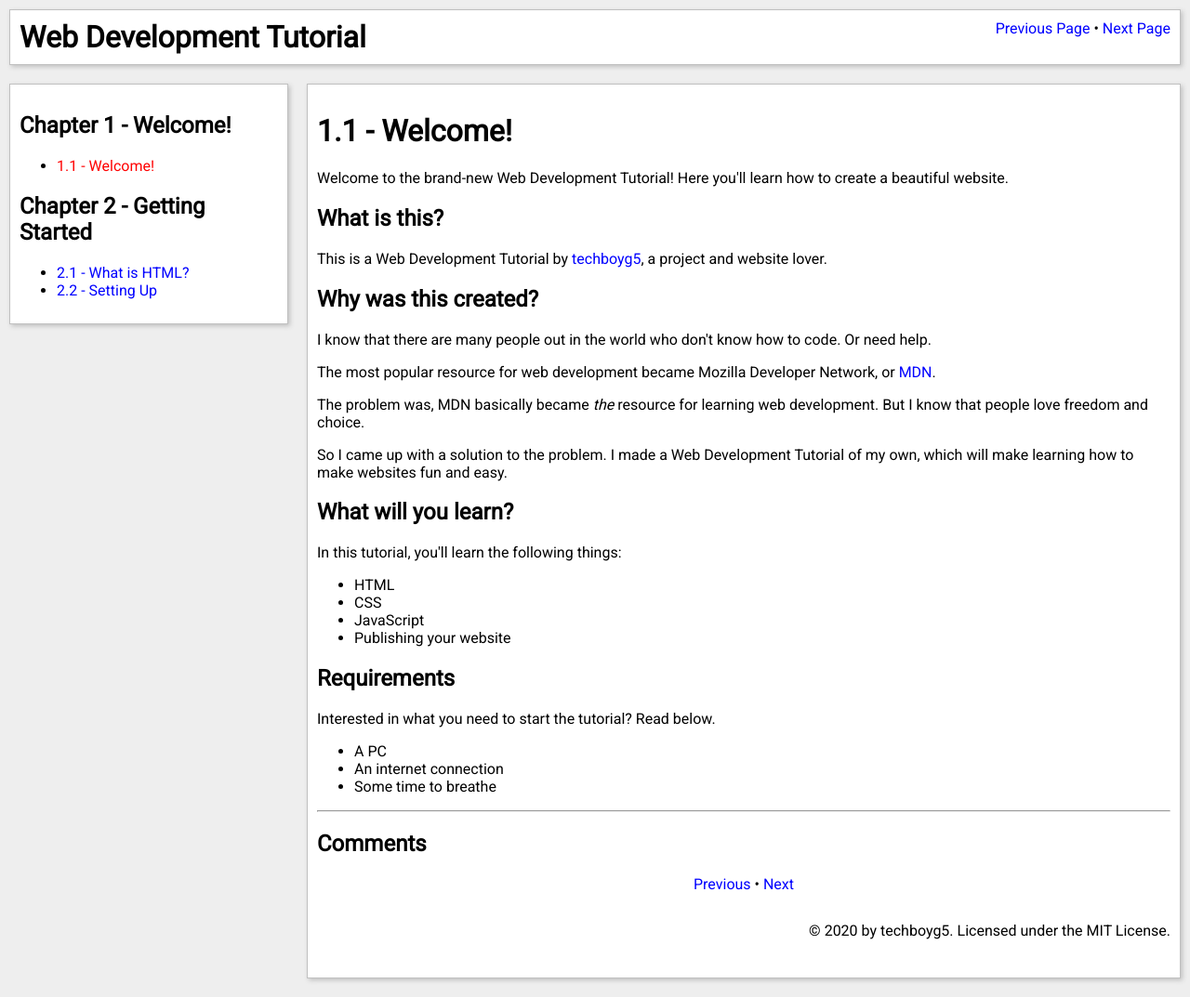
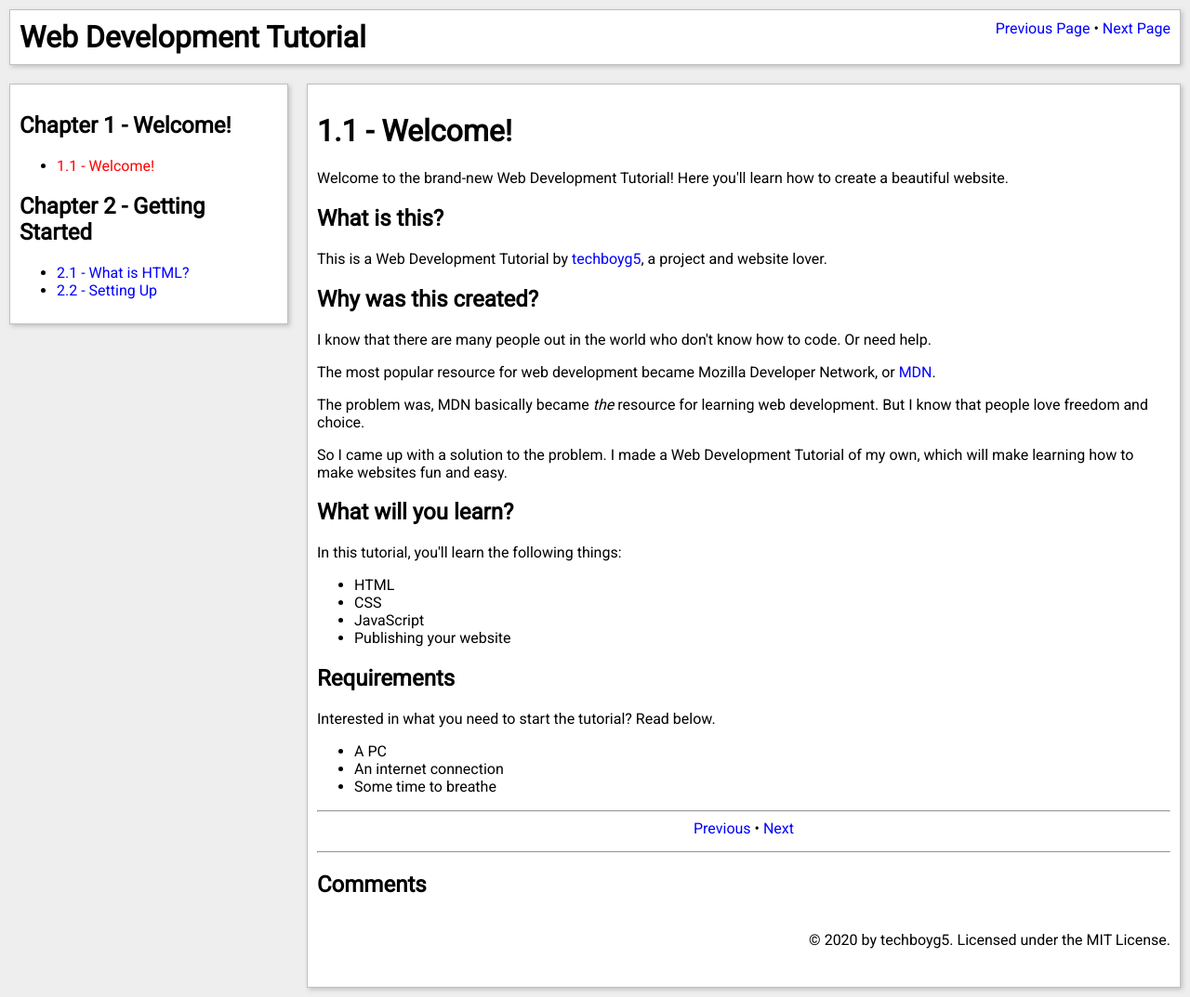
Before and after one commit to techboyg5/web-development-tutorial, a Jekyll site: the page built from chapter1/page1.html, in a window 1280 px wide. Shown: the whole page at 93% size. Built offline with Jekyll 4.4.1, drawn with Linux system fonts in a browser that asks for light colours; comment, search, counter and statistics services are not loaded; grey boxes are pictures that could not be loaded.

Commit message:
Move pagination above comments

```diff
--- a/_layouts/default.html
+++ b/_layouts/default.html
@@ -101,7 +101,7 @@
 			text-align: center;
 			margin: 15px 0;
 			}
-			.footer-bottom {
+			.footer {
 			display: flex;
 			margin: 15px 0;
 			}
@@ -184,22 +184,21 @@
 					<div id="content">
 						{{ content }}
 					</div>
-					{% if page.comments %}
-                        			{% include comments.html %}
-                    			{% endif %}
-					<footer>
 					<div class="pagination">
+						<hr>
 						<a class="pagination-link" href="{{ page.prevpage }}" title="{{ page.prevtitle }}">Previous</a>
 						&bull;
 						<a class="pagination-link" href="{{ page.nextpage }}" title="{{ page.nexttitle }}">Next</a>
 					</div>
-						<div class="footer-bottom">
+					{% if page.comments %}
+                        			{% include comments.html %}
+                    			{% endif %}
+					<div class="footer">
 						<div class="gh-buttons">
 							<iframe src="https://ghbtns.com/github-btn.html?user=techboyg5&repo=web-development-tutorial&type=star&count=true&size=large" frameborder="0" scrolling="0" width="170" height="30" title="GitHub"></iframe>
 						</div>
 						<p class="copyright-text">&copy; 2020 by techboyg5. Licensed under the MIT License.</p>
 					</div>
-					</footer>
 				</div>
 			</div>
 		</div>
```
Lines whose indentation alone changed are shown as unchanged.
